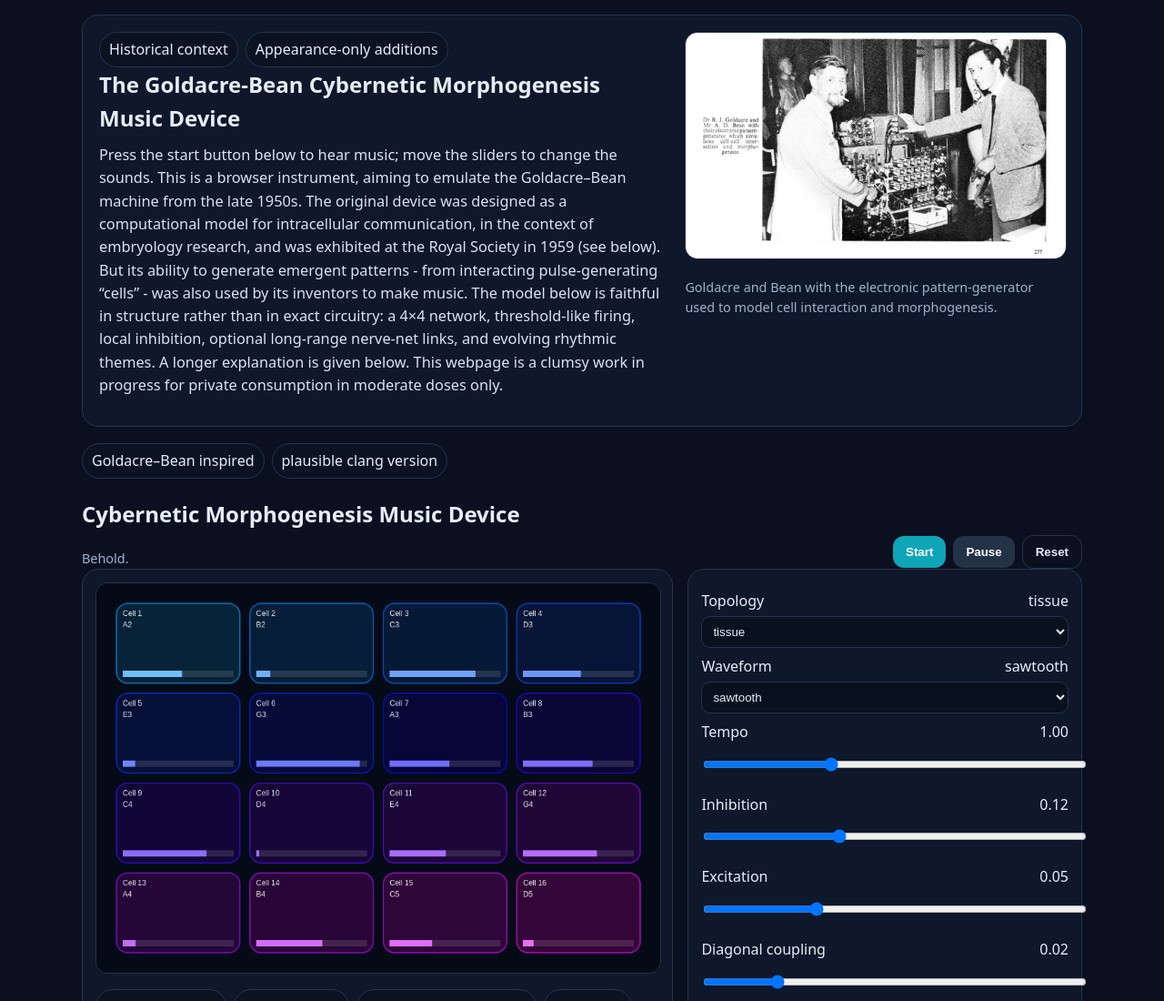
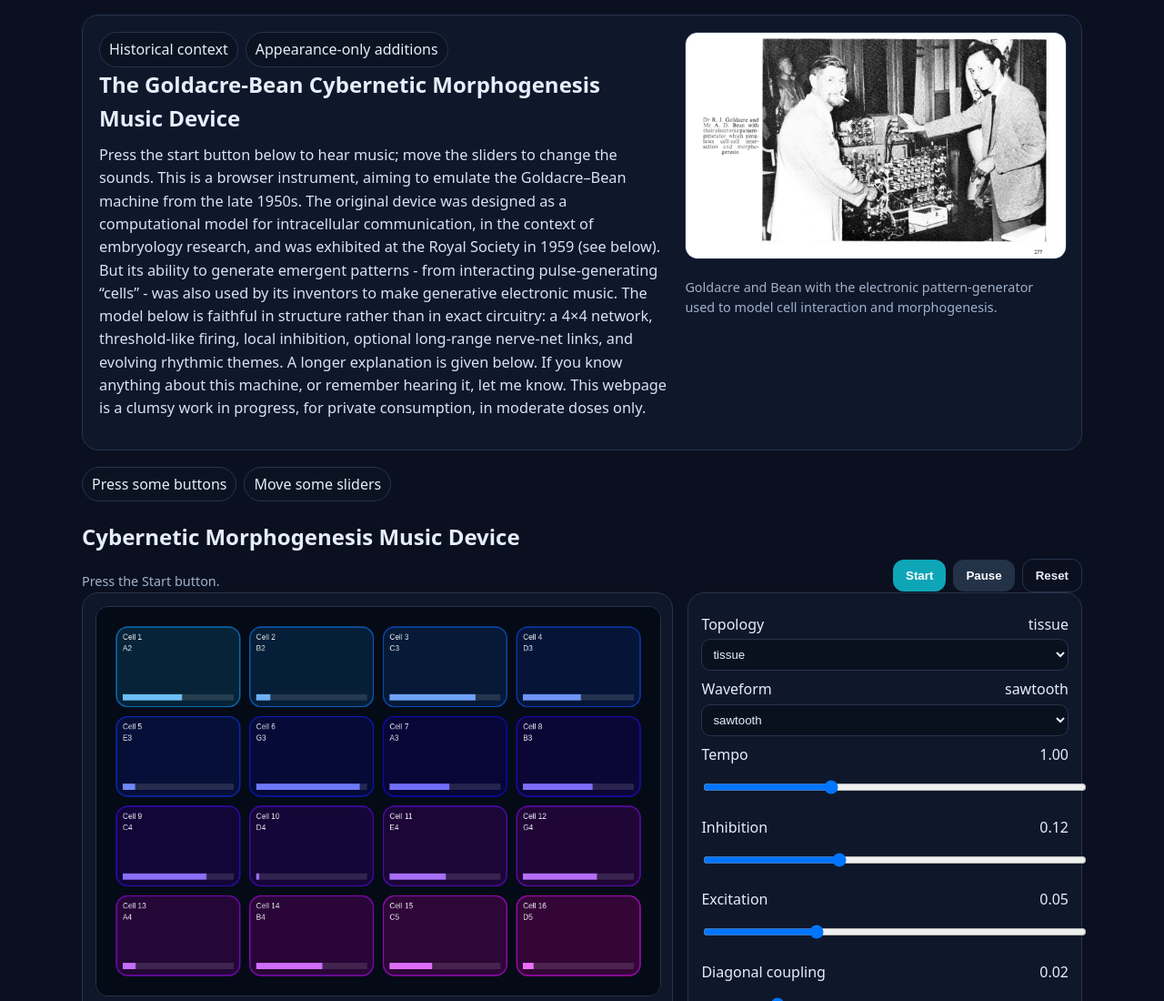
Before and after one commit to Bengoldacre/Goldacre-Bean-Music-Device-1958, a plain HTML site: page index.html in a window 1280 px wide. Shown: the top 1100 px of the page at 91% size. Drawn offline with Linux system fonts and the light colour scheme.

Commit message:
Revise description of Goldacre-Bean machine
Updated the description of the Goldacre-Bean machine to include its use in generative electronic music and added a prompt for user interaction.

```diff
--- a/index.html
+++ b/index.html
@@ -29,7 +29,7 @@ select,input{background:#09111f;color:#e6eefb;border:1px solid #26344d;border-ra
   <div>
     <div class="row"><span class="badge">Historical context</span><span class="badge">Appearance-only additions</span></div>
     <h1>The Goldacre-Bean Cybernetic Morphogenesis Music Device</h1>
-    <p class="top-note">Press the start button below to hear music; move the sliders to change the sounds. This is a browser instrument, aiming to emulate the Goldacre–Bean machine from the late 1950s. The original device was designed as a computational model for intracellular communication, in the context of embryology research, and was exhibited at the Royal Society in 1959 (see below). But its ability to generate emergent patterns - from interacting pulse-generating “cells” -  was also used by its inventors to make music. The model below is faithful in structure rather than in exact circuitry: a 4×4 network, threshold-like firing, local inhibition, optional long-range nerve-net links, and evolving rhythmic themes. A longer explanation is given below. This webpage is a clumsy work in progress for private consumption in moderate doses only.</p>
+    <p class="top-note">Press the start button below to hear music; move the sliders to change the sounds. This is a browser instrument, aiming to emulate the Goldacre–Bean machine from the late 1950s. The original device was designed as a computational model for intracellular communication, in the context of embryology research, and was exhibited at the Royal Society in 1959 (see below). But its ability to generate emergent patterns - from interacting pulse-generating “cells” -  was also used by its inventors to make generative electronic music. The model below is faithful in structure rather than in exact circuitry: a 4×4 network, threshold-like firing, local inhibition, optional long-range nerve-net links, and evolving rhythmic themes. A longer explanation is given below. If you know anything about this machine, or remember hearing it, let me know. This webpage is a clumsy work in progress, for private consumption, in moderate doses only.</p>
   </div>
   <div class="figure-stack">
     <img src="goldacre-bean-machine.jpg" alt="Dr R. J. Goldacre and Mr A. D. Bean with their electronic morphogenesis device">
@@ -37,9 +37,9 @@ select,input{background:#09111f;color:#e6eefb;border:1px solid #26344d;border-ra
   </div>
 </section>
 <div class="row" style="justify-content:space-between;align-items:flex-end">
-<div><div class="row"><span class="badge">Goldacre–Bean inspired</span><span class="badge">plausible clang version</span></div>
+<div><div class="row"><span class="badge">Press some buttons</span><span class="badge">Move some sliders</span></div>
 <h2>Cybernetic Morphogenesis Music Device</h2>
-<div class="small">Behold.</div></div>
+<div class="small">Press the Start button.</div></div>
 <div class="row"><button class="btn" id="start">Start</button><button class="btn s" id="pause">Pause</button><button class="btn o" id="reset">Reset</button></div></div>
 
 <div class="grid">
```
